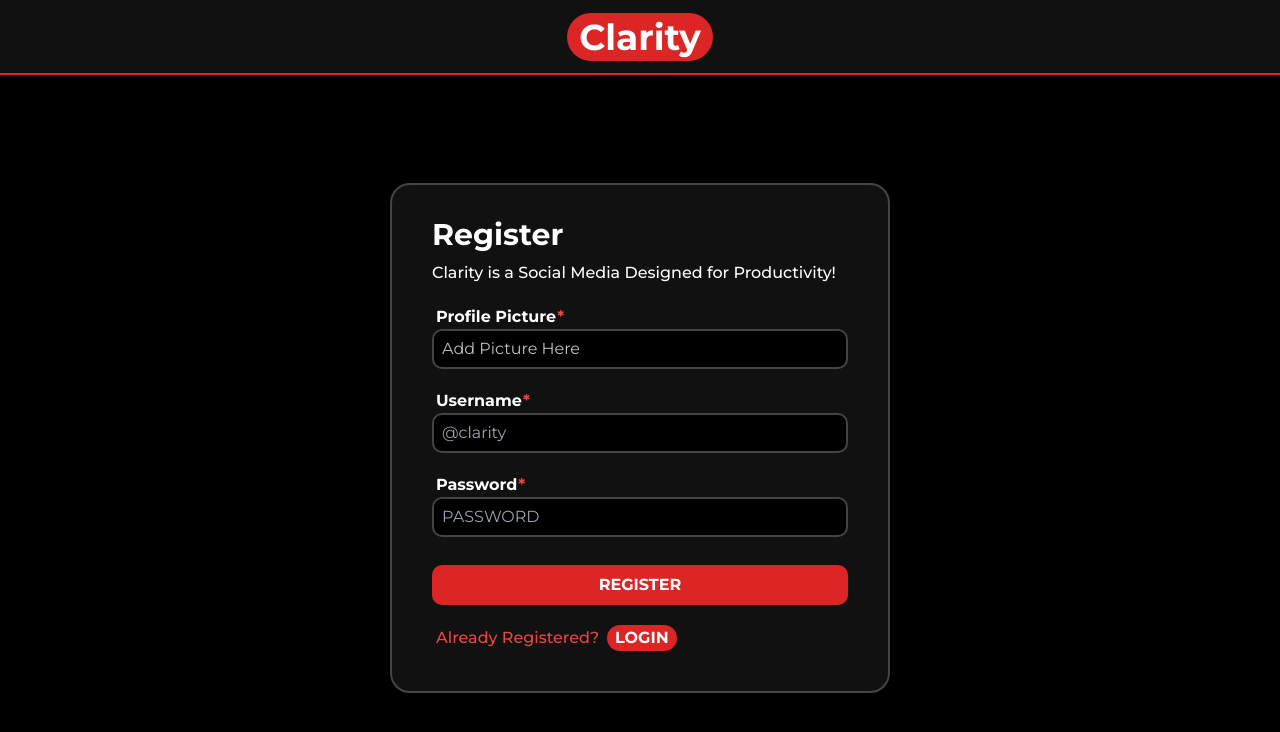
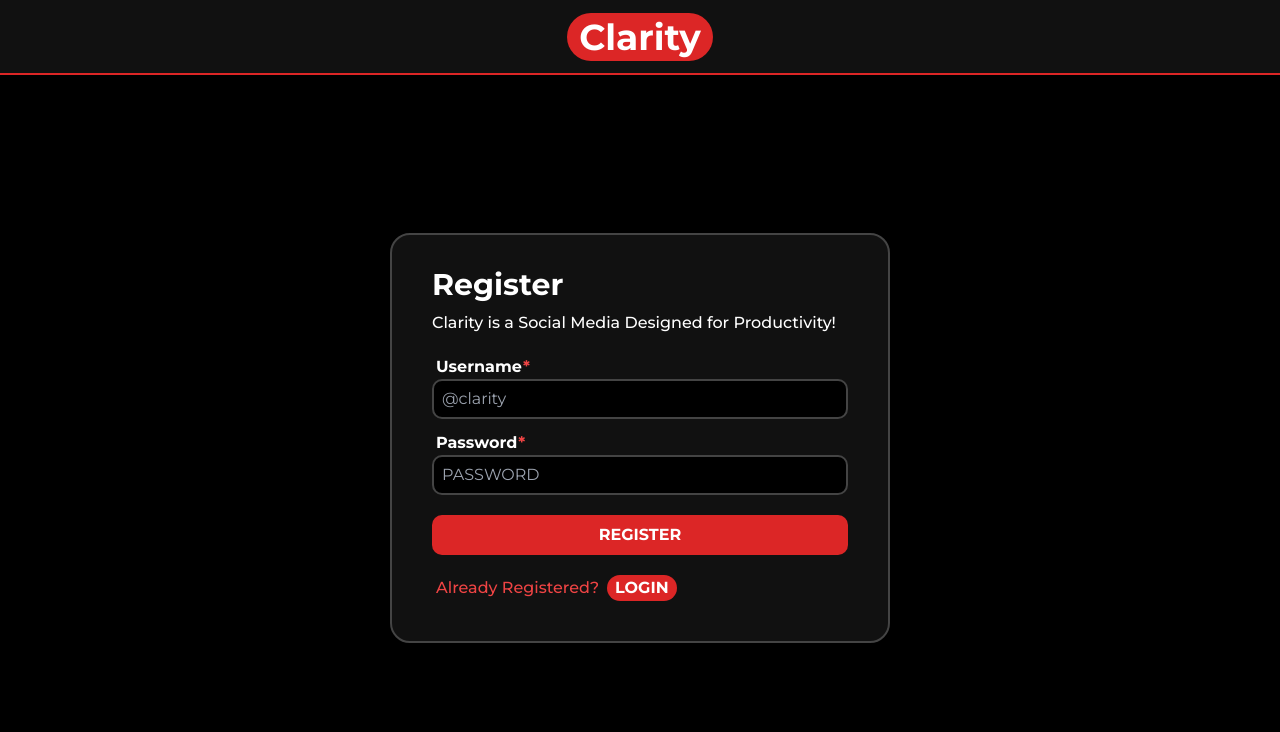
Before and after one commit to valtonkasami/Clarity, a Next.js app in the folder client/: page / in a window 1280 px wide. Both pictures are taken after a click on the button "Register". Shown: the top 732 px of the page. Built offline with nearby package versions, Linux system fonts and the light colour scheme.

Commit message:
hidden inputs temporarily

```diff
--- a/client/src/app/globals.css
+++ b/client/src/app/globals.css
@@ -59,6 +59,8 @@ input {
 
 }
 
+
+
 ::-webkit-scrollbar {
   width: 8px; /* Width of the scrollbar */
   background-color: #111; /* Background color of the scrollbar track */
--- a/client/src/app/user/page.tsx
+++ b/client/src/app/user/page.tsx
@@ -287,7 +287,7 @@ const User = () => {
                     </button>
                 </div>}
 
-                {showEdit() && <div>
+                {showEdit() && <div className='hidden'>
                   <button onClick={() => {setEdit(true); setPicturePath(null)}} className='text-white bg-[#222222] border-2 border-[#444444] hover:border-red-600 font-[600] px-3 py-1 rounded-full'>
                     Edit profile
                   </button>
--- a/client/src/components/Login/Login.tsx
+++ b/client/src/components/Login/Login.tsx
@@ -220,7 +220,7 @@ const Login = () => {
           <div className='bg-red-600 flex items-center space-x-2 rounded-full w-fit pl-3 pr-1 py-1'><h1 className='text-white font-medium'>10-100 characters</h1><button onClick={() => setShowError(!showError)} type="button" className='bg-[black] w-7 h-7 rounded-full flex items-center justify-center text-white hover:text-red-600'><FontAwesomeIcon className='' icon={faX}/></button></div>
           </div>}
     <input value={title} onChange={(e) => setTitle(e.target.value) } className='py-3 w-full bg-black text-white rounded-full px-5' type='text' placeholder='Write Something...'/>
-    <div>
+    <div className='hidden'>
             <div {...getRootProps()} className={`bg-black py-3 flex items-center pl-2 rounded-full pl-5 hover:border-2 border-red-600 cursor-pointer hover:border-red-600 dropzone}`}>
                 <input className='' {...getInputProps()} />
                 {picturePath ? (
--- a/client/src/components/Login/Register.tsx
+++ b/client/src/components/Login/Register.tsx
@@ -82,12 +82,12 @@ const Register = () => {
         <p className=' mt-2 text-white font-medium text-[silver]'>Clarity is a Social Media Designed for Productivity!</p>
         </div>
         {registerTruth && <div className='mt-3 bg-red-600 w-fit pl-3 pr-1 py-1 rounded-full font-[600] flex items-center space-x-2'><p className='text-white text-[16px]'>Username is already taken</p><button onClick={() => setRegisterTruth(!registerTruth)} type='button' className='w-7 h-7 bg-black text-white hover:text-red-500 flex justify-center items-center rounded-full'><FontAwesomeIcon className='' icon={faX}/></button></div>}
-        <form onSubmit={handleSubmit} className='w-full mt-5 flex flex-col space-y-5'>
+        <form onSubmit={handleSubmit} className='w-full flex flex-col space-y-3 mt-2'>
 
 
 
 
-            <div>
+            <div className='mt-3 hidden'>
             <h1 className='text-white ml-1 font-bold '>Profile Picture<span className='text-red-500 font-[] ml-[1px]'>*</span></h1>
             <div {...getRootProps()} className={`bg-black h-10 flex items-center pl-2 rounded-[10px] border-2 border-[#444444] cursor-pointer hover:border-red-600 dropzone}`}>
                 <input className='' {...getInputProps()} />
@@ -101,12 +101,12 @@ const Register = () => {
 
             <div>
             <h1 className='text-white ml-1 font-bold '>Username<span className='text-red-500 font-[] ml-[1px]'>*</span></h1>
-            <input onChange={handleInputChange} value={username} required placeholder='@clarity' className=' h-10 text-white bg-[black] w-full pl-2 border-2 rounded-[10px] border-[#444444] hover:border-red-600 focus:border-red-600 focuss' type='text' pattern="^@.{1,}$"/>
+            <input onChange={handleInputChange} value={username} required placeholder='@clarity' className=' h-10 text-white input bg-[black] w-full pl-2 border-2 rounded-[10px] border-[#444444] hover:border-red-600 focus:border-red-600 focuss' type='text' pattern="^@.{1,}$"/>
             </div>
 
             <div className='pb-2'>
             <h1 className='text-white ml-1 font-bold '>Password<span className='text-red-500 font-[] ml-[1px]'>*</span></h1>
-            <input minLength={6} onChange={(e: any) => setPassword(e.target.value)} value={password} required placeholder='PASSWORD' className='h-10 text-white bg-[black] w-full pl-2 border-2 rounded-[10px] border-[#444444] hover:border-red-600 focus:border-red-600 focuss' type='password'/>
+            <input minLength={6} onChange={(e: any) => setPassword(e.target.value)} value={password} required placeholder='PASSWORD' className='input h-10 text-white bg-[black] w-full pl-2 border-2 rounded-[10px] border-[#444444] hover:border-red-600 focus:border-red-600 focuss' type='password'/>
             </div>
 
             <button className='hover:bg-red-700 bg-red-600 text-white font-bold rounded-[10px] h-10 w-full'>
```
